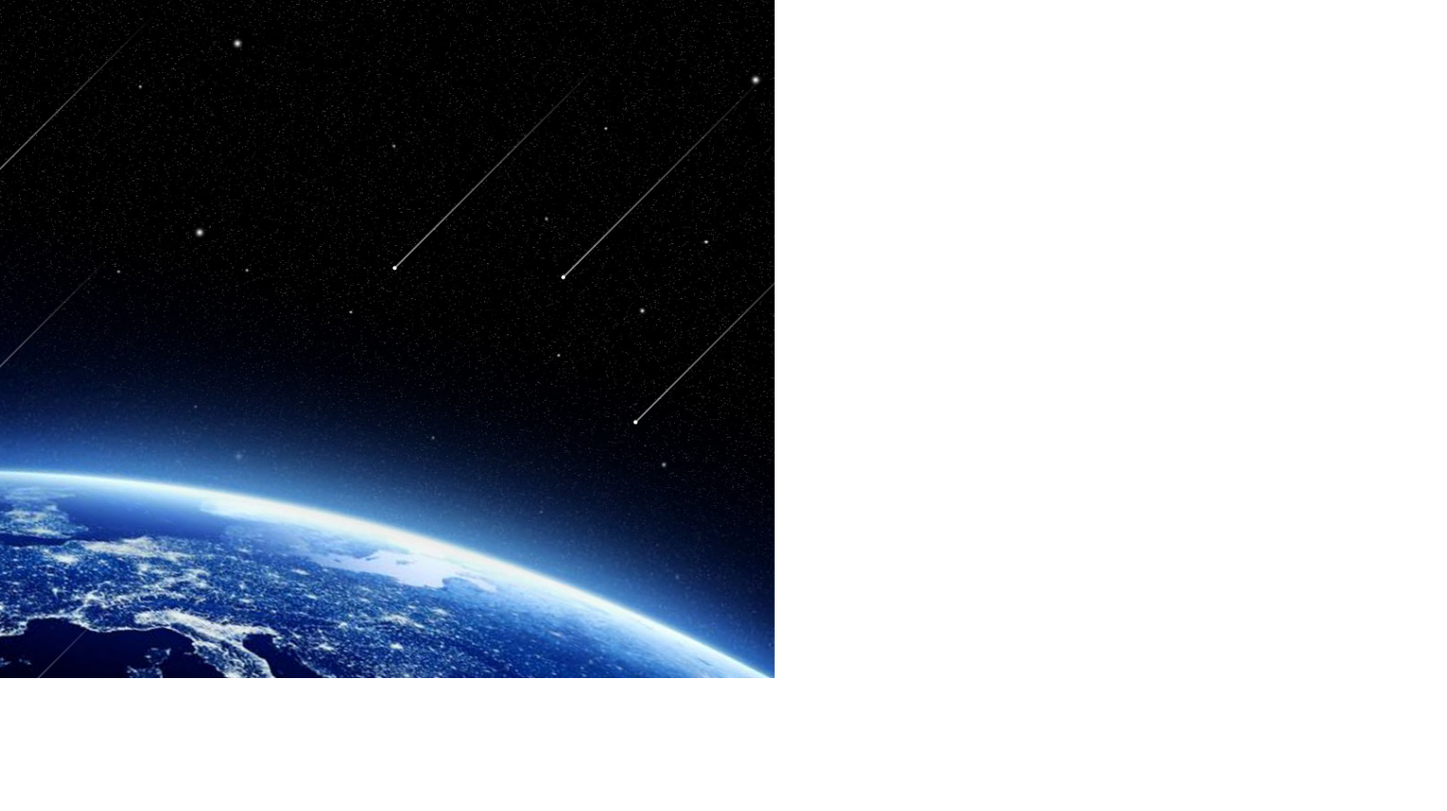
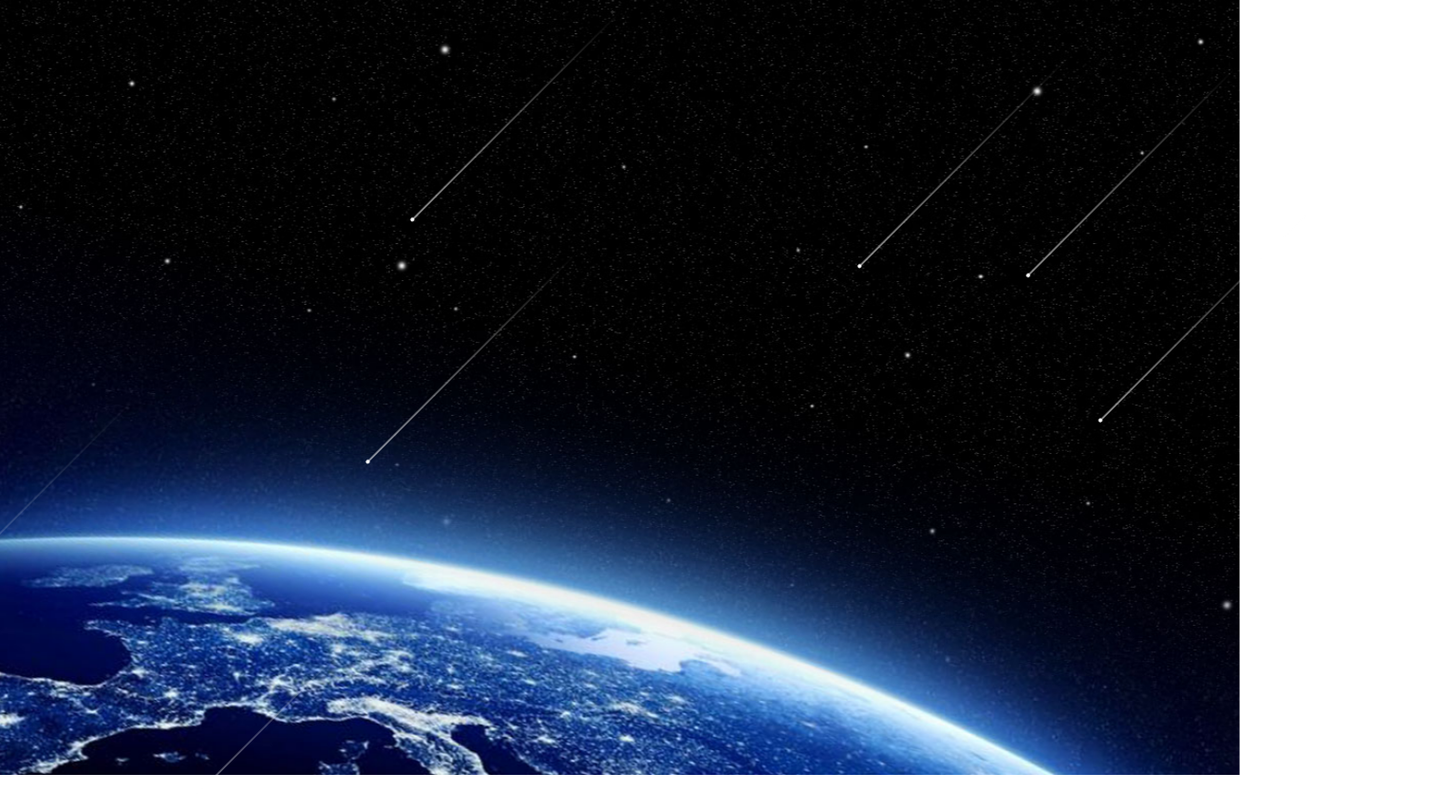
Before and after one commit to RodneyKings2/For-this-beautiful-Date, a plain HTML site: page index.html in a window 1280 px wide. Shown: the whole page at 95% size, 1524 px wide, since content can reach past the window. Drawn offline with Linux system fonts and the light colour scheme.

Commit message:
Update style.css
Signed-off-by: RodneyKings2 <125815514+RodneyKings2@users.noreply.github.com>

```diff
--- a/style.css
+++ b/style.css
@@ -12,8 +12,8 @@ section{
     position: absolute;
     top: 0;
     left: 0;
-    width: 800px;
-    height: 700px;
+    width: 100%;
+    height: 100%;
     background: url(bg2.jpg);
     background-position-x: center;
     background-size: cover;
```
